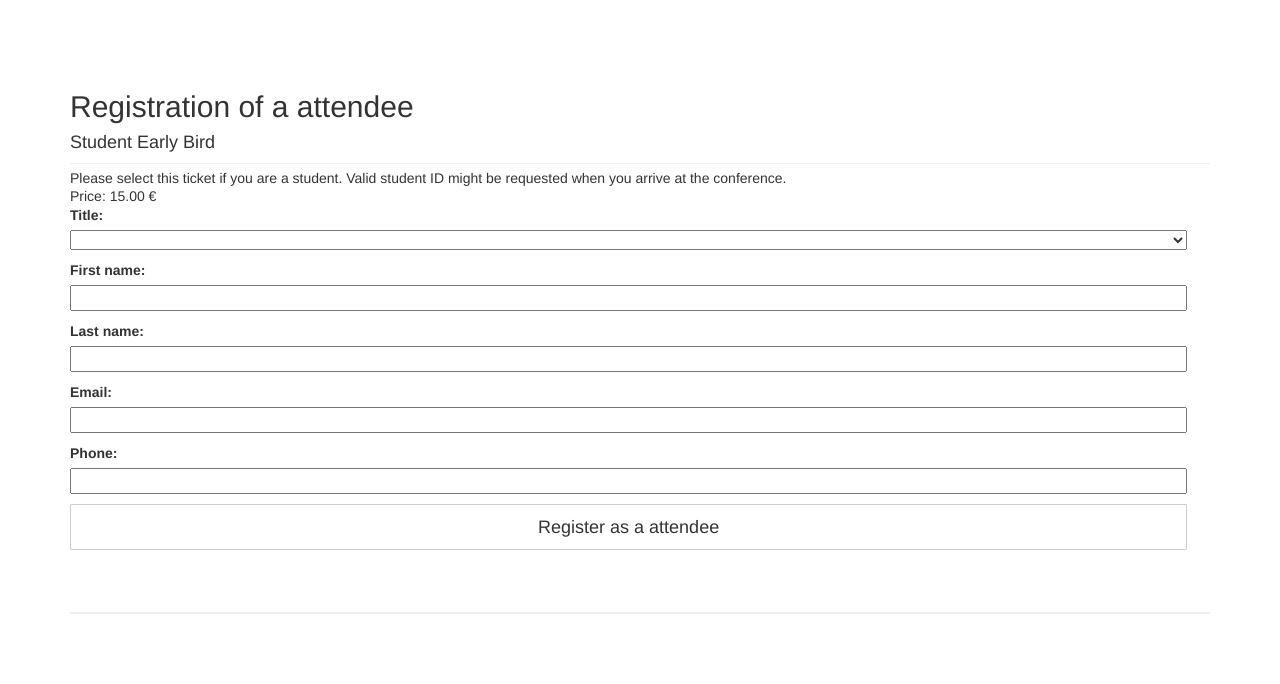
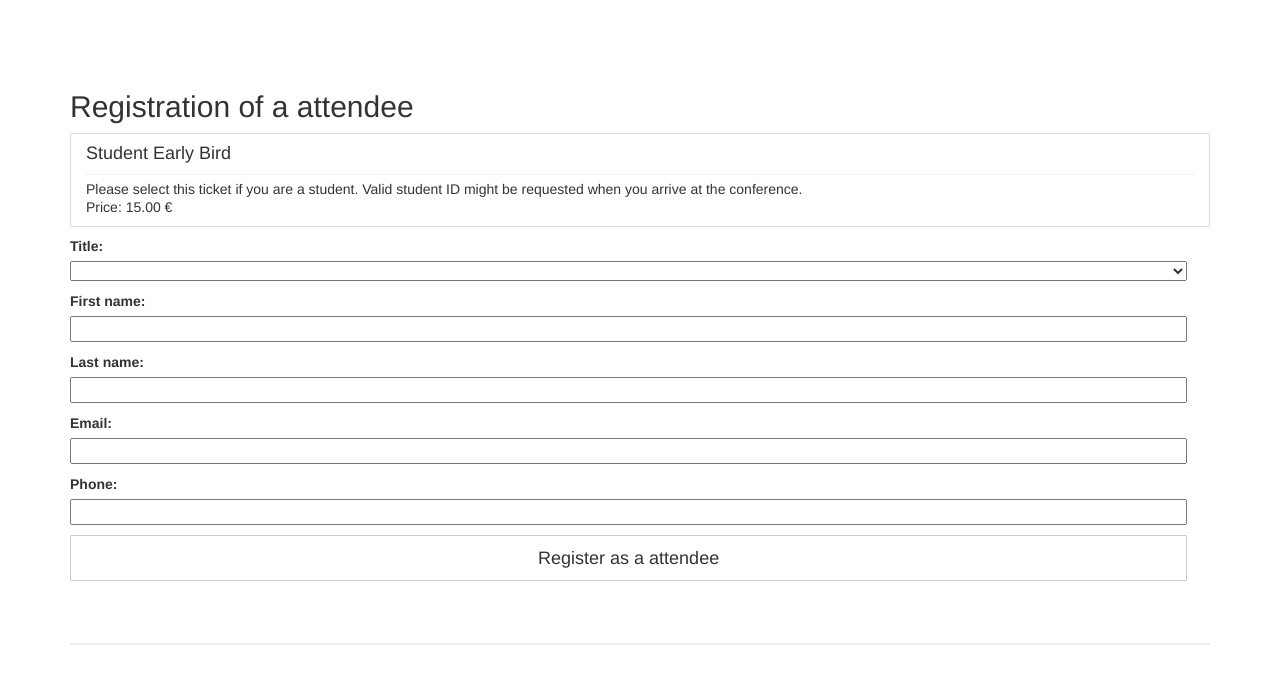
Before and after one commit to pyconsk/django-konfera, a Django app: page /register/event/2017/ticket/eb010644-6565-4943-92f4-e20337c7edd2/ in a window 1280 px wide. Shown: the top 684 px of the page. Run offline with Django 3.2, Linux system fonts and the light colour scheme; data comes from the database, SQL or seed files in the repository; some libraries are stand-ins or nearby versions.

Commit message:
Minor design updates

```diff
--- a/konfera/templates/konfera/registration_form.html
+++ b/konfera/templates/konfera/registration_form.html
@@ -8,13 +8,17 @@
 
 {% block content_details %}
     <div class="list-group">
+      <div class="list-group-item">
         <h4 class="list-group-item-heading"> {{ title }} </h4>
         <p class="list-group-item-text">{{ description }}</p>
         <p class="list-group-item-text">{% trans "Price" %}: {{ price|currency }}</p>
+      </div>
+      <p>
         <form method="post" action="">
             {% csrf_token %}
             {{ form.as_p }}
             <input value="{% blocktrans %} Register as a {{ type }} {% endblocktrans %}" type="submit" class="btn btn-default btn-lg center">
         </form>
+      </p>
     </div>
 {% endblock %}
```
